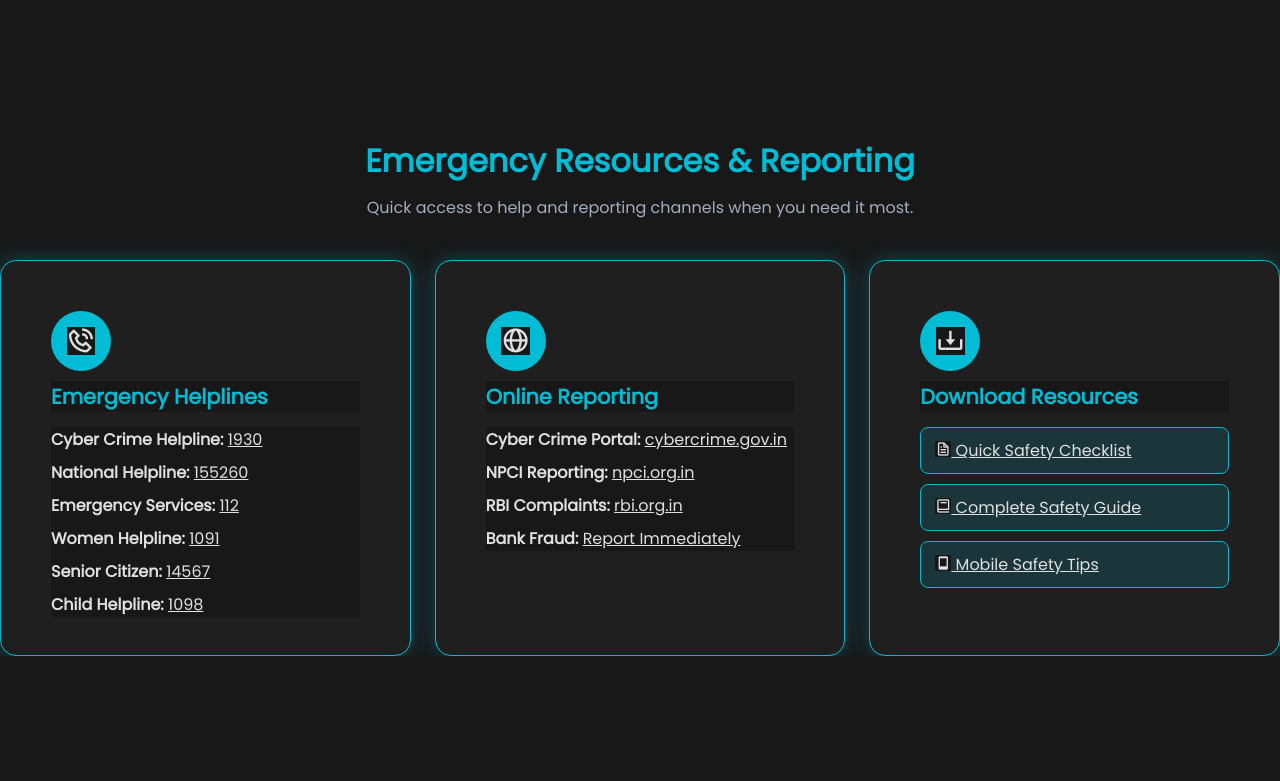
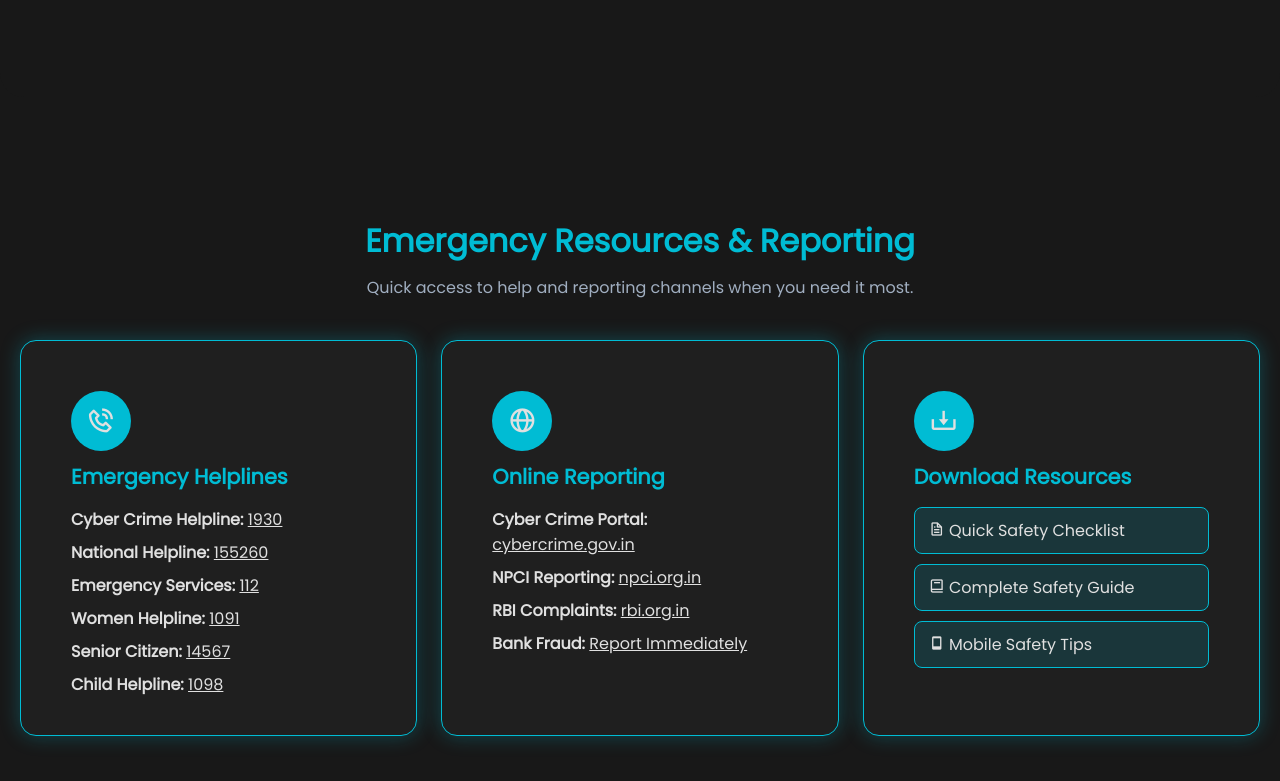
Before and after one commit to VRYeshwanth/CodeFury-8.0-Future-Developers, a plain HTML site: page main.html in a window 1280 px wide. Shown: the part 1905-2686 px from the top of the page. Before the commit the page ends 2561 px from the top, so only its background shows below. Drawn offline with nearby package versions, Linux system fonts and the light colour scheme.

Commit message:
Updated styling for resources

```diff
--- a/main.html
+++ b/main.html
@@ -17,7 +17,7 @@
                 <li><a href="">For You</a></li>
                 <li><a href="#threats">Threats</a></li>
                 <li><a href="">Game</a></li>
-                <li><a href="">Resources</a></li>
+                <li><a href="#resources">Resources</a></li>
             </ul>
         </nav>
     </header>
--- a/style.css
+++ b/style.css
@@ -244,7 +244,7 @@ nav ul li a.active {
 
 
 
-in css : /* Resources Section */
+/* Resources Section */
 .resources {
   background: linear-gradient(135deg, #0b0b0b);
   padding: 80px 20px;
@@ -299,20 +299,34 @@ in css : /* Resources Section */
   margin-bottom: 10px;
 }
 
+.resource-icon i {
+    background: none;
+}
+
 .resource-card h3 {
+    background: none;
   font-size: 1.3rem;
   margin-bottom: 15px;
   color: #00bcd4;
 }
 
 .resource-card ul {
+    background: none;
   list-style: none;
   padding: 0;
   margin: 0;
 }
 
 .resource-card ul li {
+    background: none;
   margin-bottom: 8px;
+}
+
+.resource-card ul strong {
+    background: none;
+}
+.resource-card ul a {
+    background: none;
 }
 
 .resource-btn {
@@ -333,3 +347,10 @@ in css : /* Resources Section */
   background: #00bcd4;
   color: #181818;
 }
+
+.resources-grid > :nth-child(3) > a{
+    text-decoration: none;
+}
+.resources-grid > :nth-child(3) > a > i {
+    background: none;
+}
```
